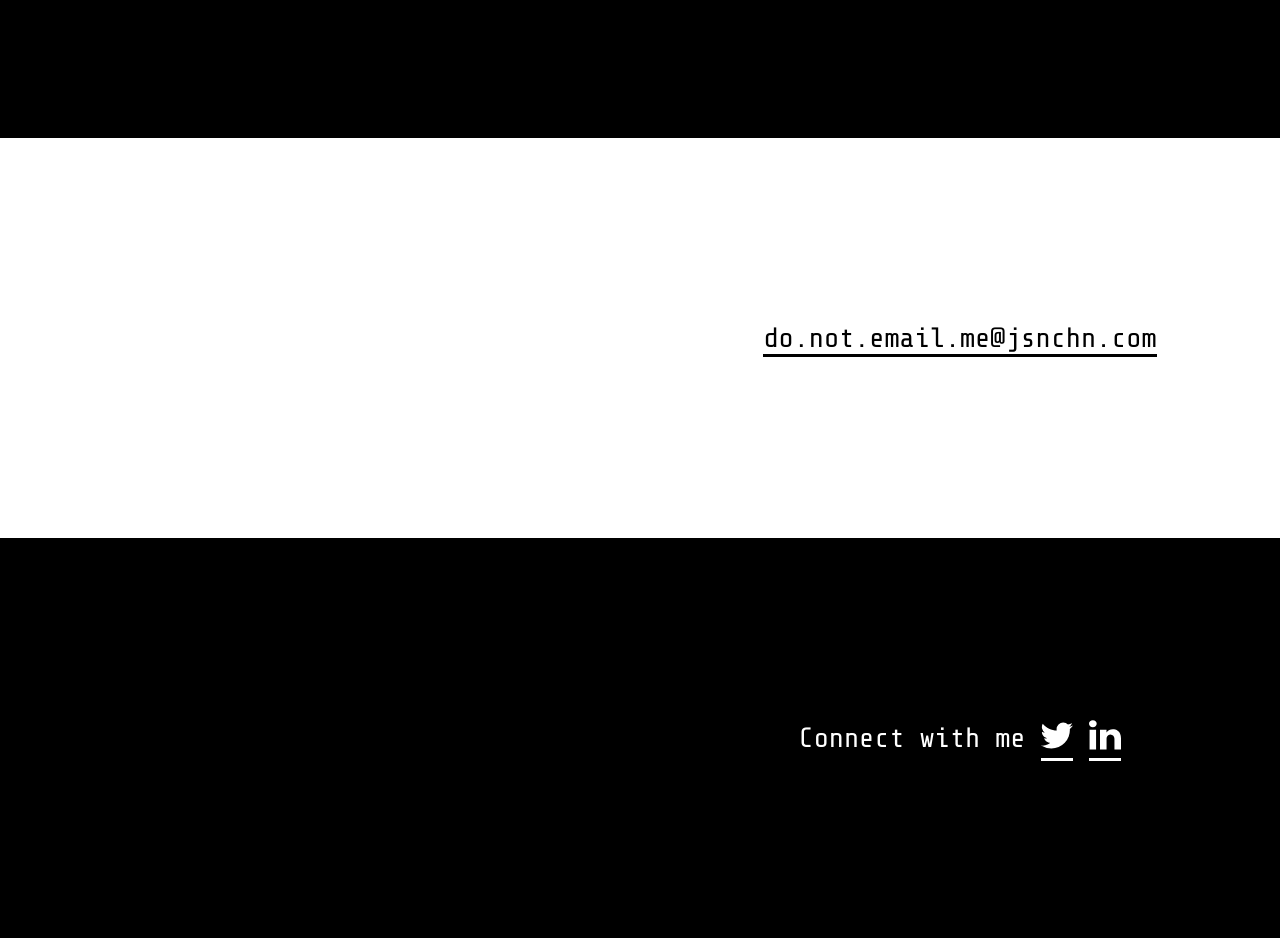
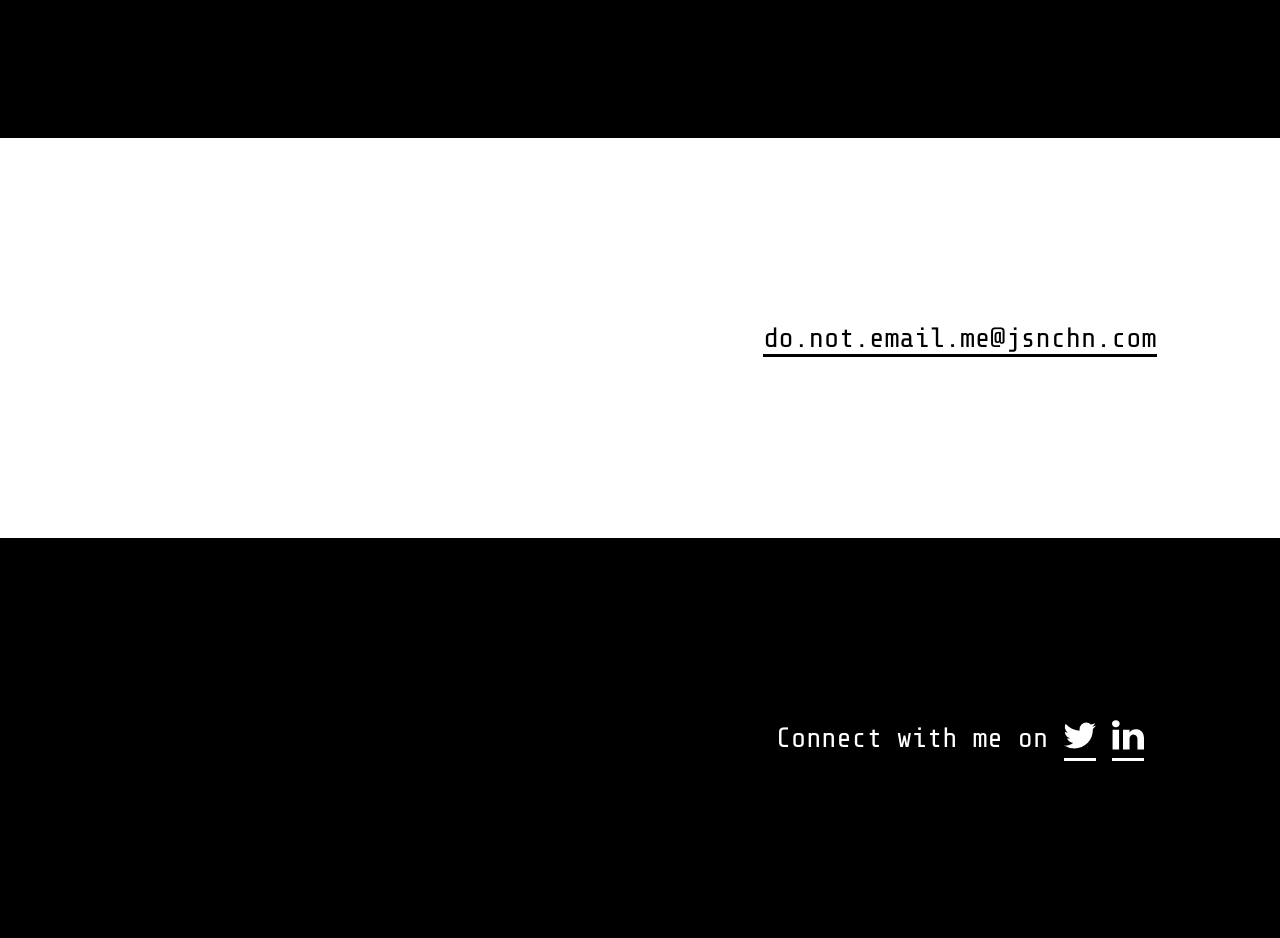
Before and after one commit to jsnchn/jsnchn.com, a plain HTML site: page index.html in a window 1280 px wide. Shown: the part 1462-2400 px from the top of the page. Drawn offline with nearby package versions, Linux system fonts and the light colour scheme.

Commit message:
Update index.html

```diff
--- a/index.html
+++ b/index.html
@@ -347,7 +347,7 @@
 		</section>
 		<section aria-labelledby="connect">
 			<div class="content">
-				<p id="connect">Connect with me</p>
+				<p id="connect">Connect with me on </p>
 				<a href="https://x.com/jsnchn_" target="_blank" rel="noopener noreferrer" aria-label="X (Twitter) profile"><span class="icon twitter" aria-hidden="true"></span></a>
 				<a href="https://www.linkedin.com/in/jsnchn/" target="_blank" rel="noopener noreferrer" aria-label="LinkedIn profile"><span class="icon linkedin" aria-hidden="true"></span></a>
 			</div>
```
